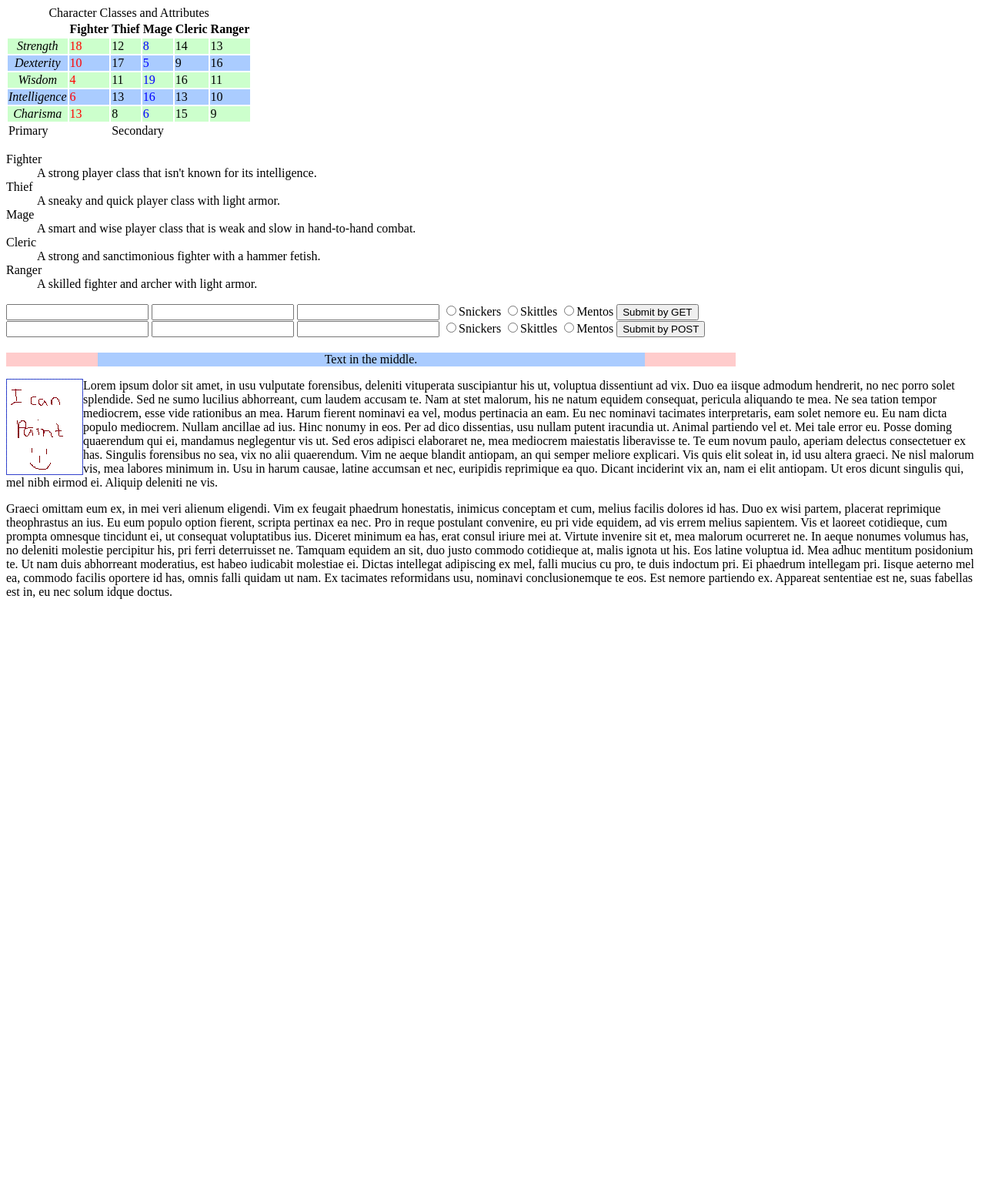
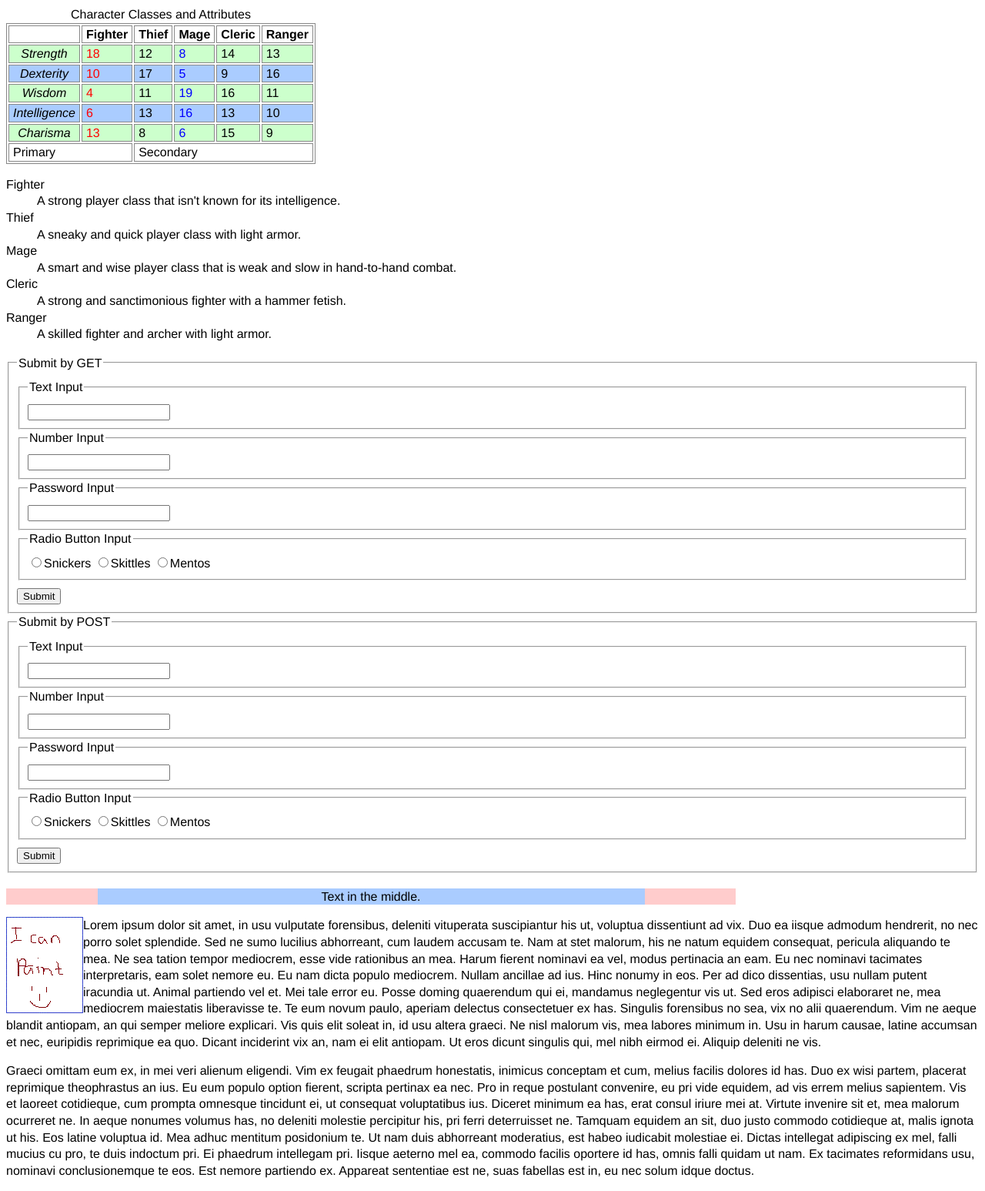
Before and after one commit to rigertd/complete, a PHP site: page /layout.html in a window 1280 px wide. Shown: the whole page at 77% size. Before the commit the page ends 778 px from the top, so only its background shows below. Run offline with PHP 8.4, Linux system fonts and the light colour scheme.

Commit message:
Re-added extra markup and CSS, per instructor's note in @69
https://piazza.com/class/i7nxjgezs1b2wt?cid=69

```diff
--- a/cs290-assignment2/layout.html
+++ b/cs290-assignment2/layout.html
@@ -75,23 +75,53 @@
 
     <!-- GET form -->
     <form action="http://web.engr.oregonstate.edu/~osterbit/2/repo/class-content/form_tests/Formtest.php" method="get">
+      <fieldset>
+        <legend>Submit by GET</legend>
+        <fieldset>
+          <legend>Text Input</legend>
           <input type="text" name="text_input">
+        </fieldset>
+        <fieldset>
+          <legend>Number Input</legend>
           <input type="number" name="numerical_input">
+        </fieldset>
+        <fieldset>
+          <legend>Password Input</legend>
           <input type="password" name="password_input">
+        </fieldset>
+        <fieldset>
+          <legend>Radio Button Input</legend>
           <label><input type="radio" name="candy" value="Snickers">Snickers</label>
           <label><input type="radio" name="candy" value="Skittles">Skittles</label>
           <label><input type="radio" name="candy" value="Mentos">Mentos</label>
-      <button type="submit">Submit by GET</button>
+        </fieldset>
+        <button type="submit">Submit</button>
+      </fieldset>
     </form>
     <!-- POST form -->
     <form action="http://web.engr.oregonstate.edu/~osterbit/2/repo/class-content/form_tests/Formtest.php" method="post">
+      <fieldset>
+        <legend>Submit by POST</legend>
+        <fieldset>
+          <legend>Text Input</legend>
           <input type="text" name="text_input">
+        </fieldset>
+        <fieldset>
+          <legend>Number Input</legend>
           <input type="number" name="numerical_input">
+        </fieldset>
+        <fieldset>
+          <legend>Password Input</legend>
           <input type="password" name="password_input">
+        </fieldset>
+        <fieldset>
+          <legend>Radio Button Input</legend>
           <label><input type="radio" name="candy" value="Snickers">Snickers</label>
           <label><input type="radio" name="candy" value="Skittles">Skittles</label>
           <label><input type="radio" name="candy" value="Mentos">Mentos</label>
-      <button type="submit">Submit by POST</button>
+        </fieldset>
+        <button type="submit">Submit</button>
+      </fieldset>
     </form>
     <!-- Nested div elements -->
     <div class="outer-content">
--- a/cs290-assignment2/style.css
+++ b/cs290-assignment2/style.css
@@ -1,4 +1,18 @@
+/* base style definition for text */
+html {
+  font: 100%/1.35 helvetica, calibri, sans-serif;
+}
+
 /* table-related style definitions */
+table {
+  border: 1px solid #888;
+}
+
+th, td {
+  border: 1px solid #888;
+  padding: 0 5px;
+}
+
 tbody th {
   font-style: italic;
   font-weight: normal;
@@ -43,3 +57,12 @@ div.inner-content {
 img {
   float: left;
 }
+
+/* form-related style definitions */
+fieldset {
+  padding: 10px;
+}
+
+button {
+  margin-top: 10px;
+}
```
Lines whose indentation alone changed are shown as unchanged.
